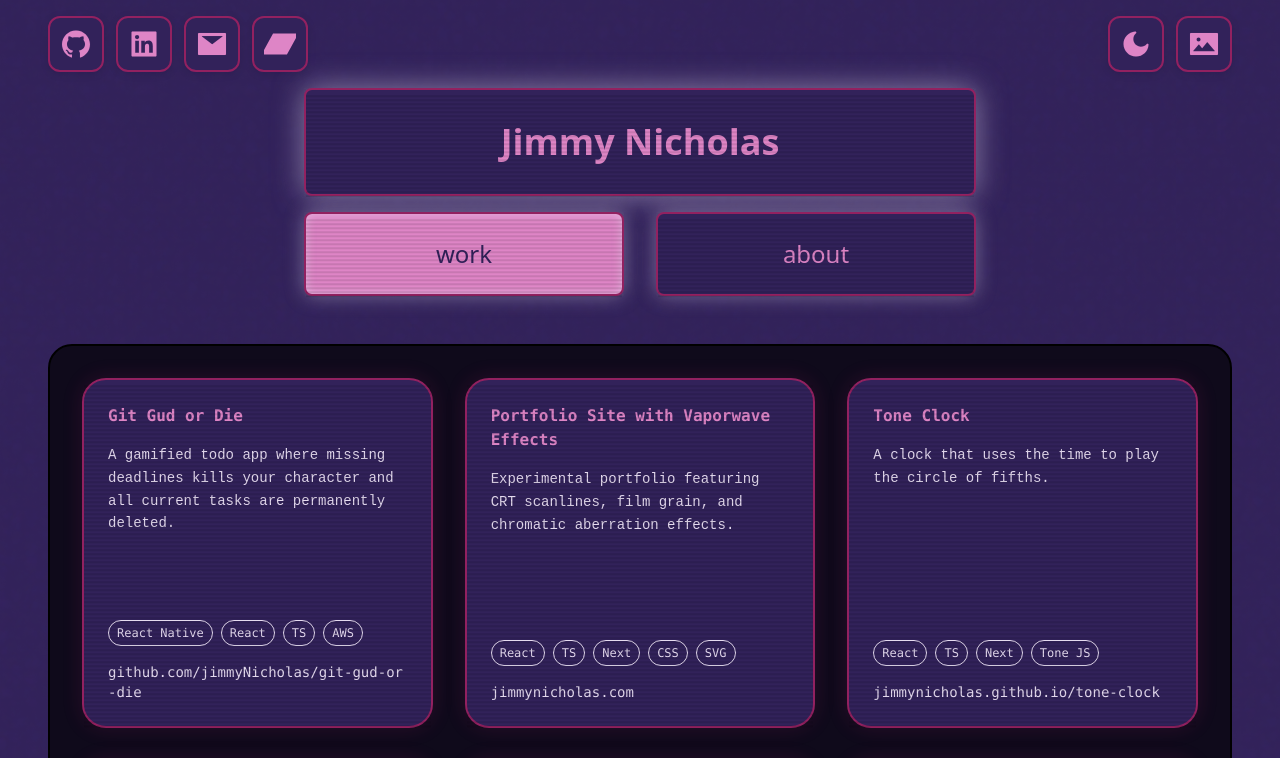
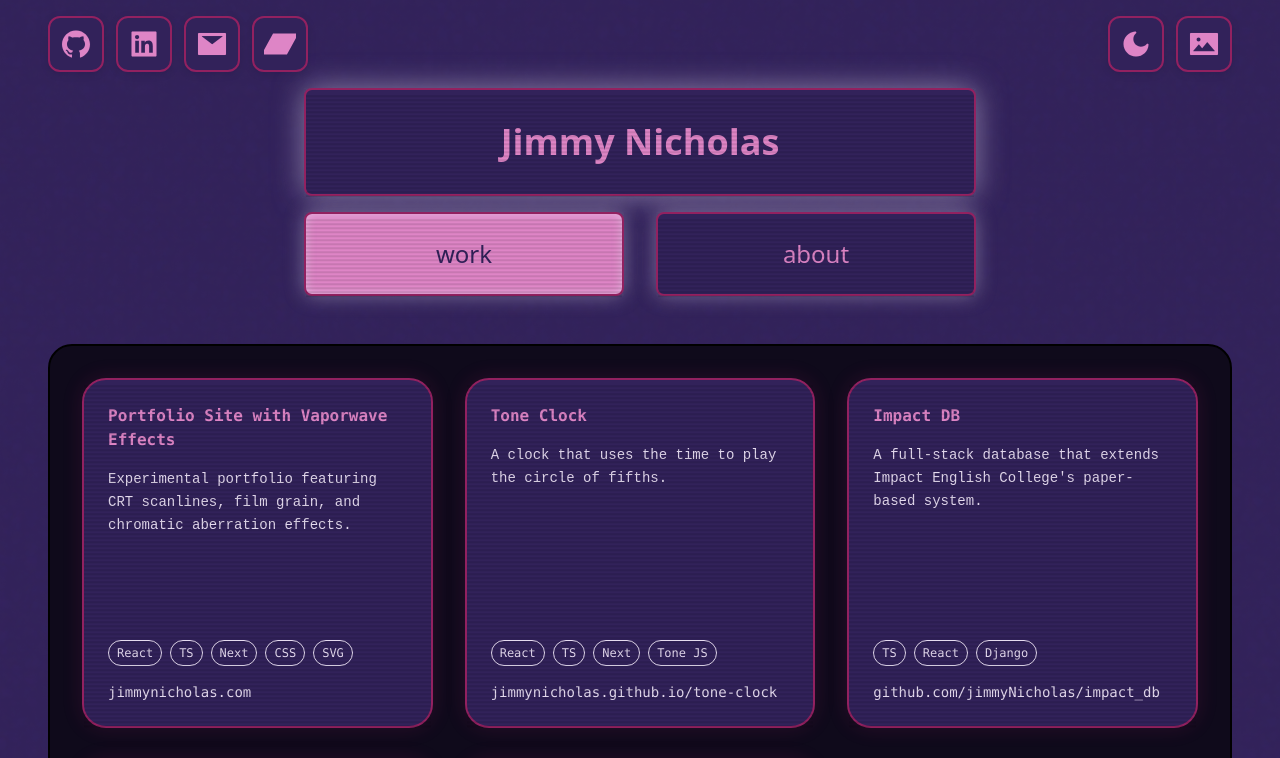
Before and after one commit to jimmyNicholas/portfolio_blog, a Next.js app: page /work in a window 1280 px wide. Shown: the top 758 px of the page. Built offline with nearby package versions, Linux system fonts and the light colour scheme.

Commit message:
removed unfinshed project from the work page

```diff
--- a/src/app/work/page.tsx
+++ b/src/app/work/page.tsx
@@ -12,13 +12,6 @@ interface Project {
 }
 
 const projects: Project[] = [
-  {
-    id: "git-gud-or-die",
-    title: "Git Gud or Die",
-    description: "A gamified todo app where missing deadlines kills your character and all current tasks are permanently deleted.",
-    tags: ["React Native", "React", "TypeScript", "AWS"],
-    link: "github.com/jimmyNicholas/git-gud-or-die",
-  },
   {
     id: "portfolio-vaporwave",
     title: "Portfolio Site with Vaporwave Effects",
```
